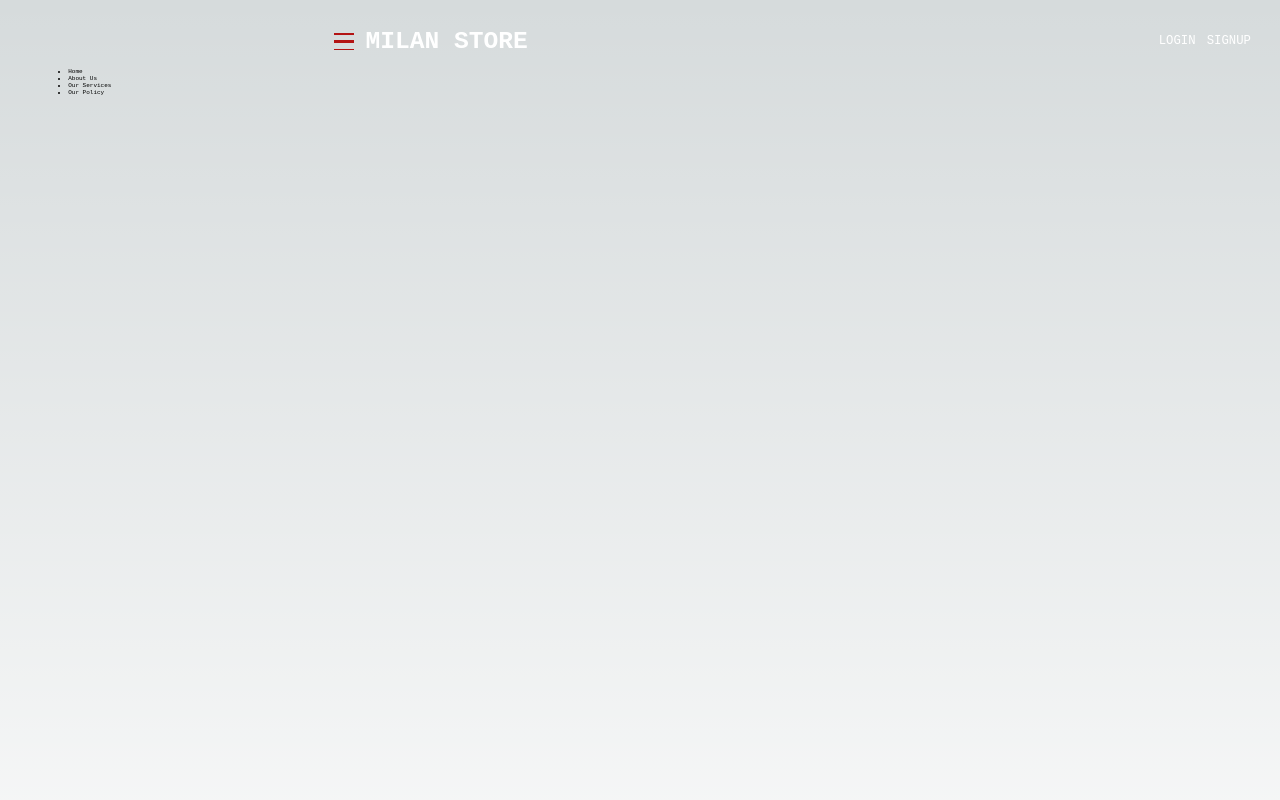
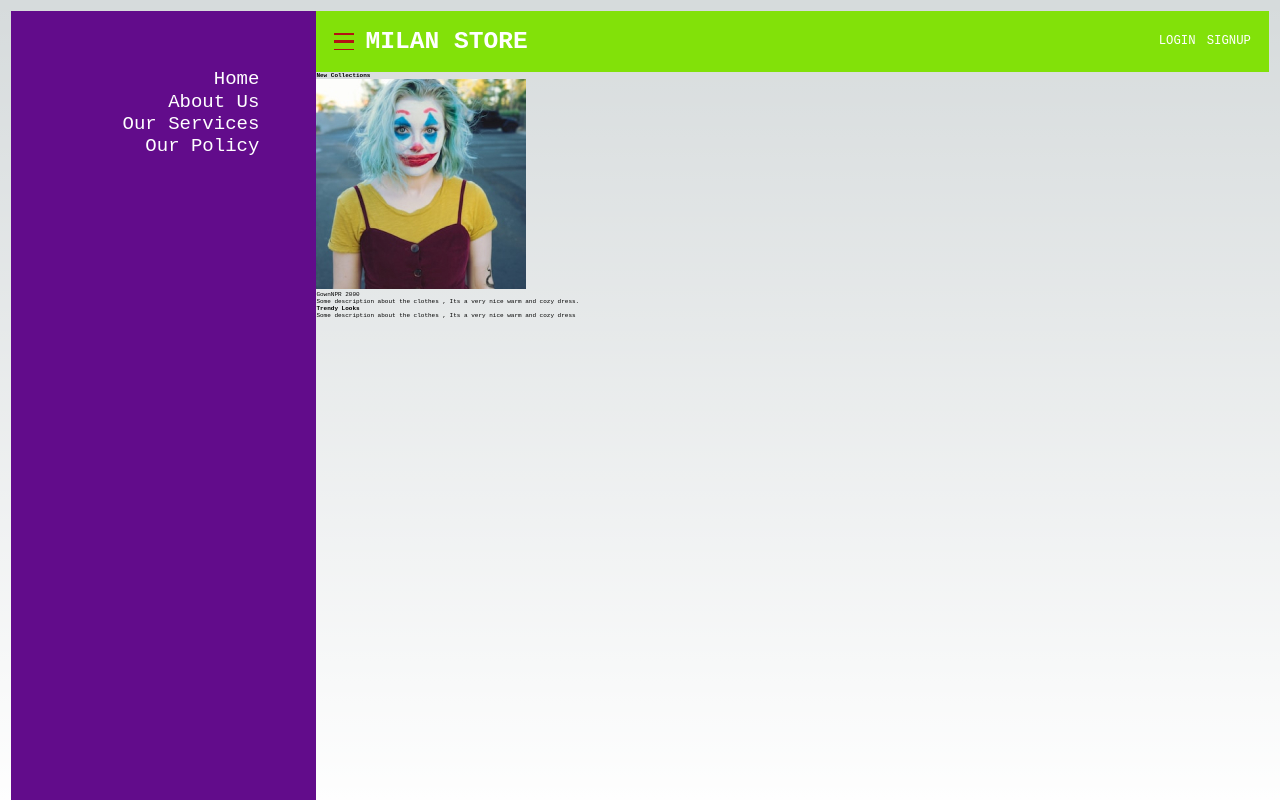
Before and after one commit to basmil159/Store-practice, a Next.js app: page / in a window 1280 px wide. Shown: the top 800 px of the page. Built offline with nearby package versions, Linux system fonts and the light colour scheme.

Commit message:
Sidebar/navbar completed

```diff
--- a/styles/Home.module.css
+++ b/styles/Home.module.css
@@ -1,6 +1,7 @@
 .main {
   display: grid;
   grid-template-columns: 54.6rem 1fr;
+  grid-template-rows: 10.9rem 1fr;
   gap: 0px;
   padding: 2rem;
   min-height: 100vh;
@@ -11,6 +12,15 @@
   grid-column: 1/2;
   padding: 10.2rem;
   height: 100vh;
+  font-weight: 300;
+  font-size: 3.4rem;
+  line-height: 4rem;
+  background: #620c8b;
+  text-align: end;
+}
+.nav ul {
+  list-style-type: none;
+  color: #fff;
 }
 .header,
 .mainContainer {
@@ -25,6 +35,7 @@
   align-items: center;
   height: 10.9rem;
   padding: 3.2rem;
+  background-color: #82e109;
 }
 
 .headerComp {
```
